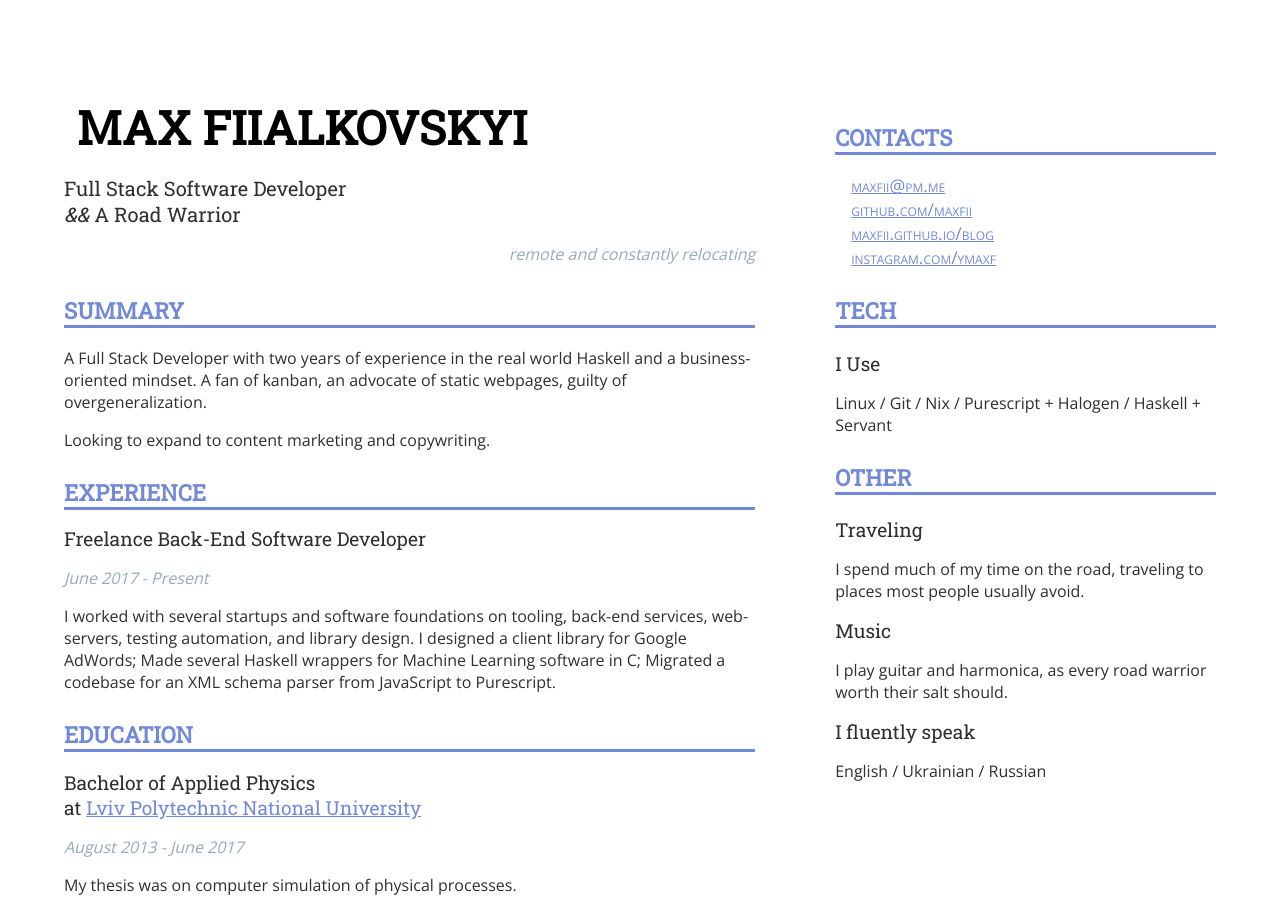
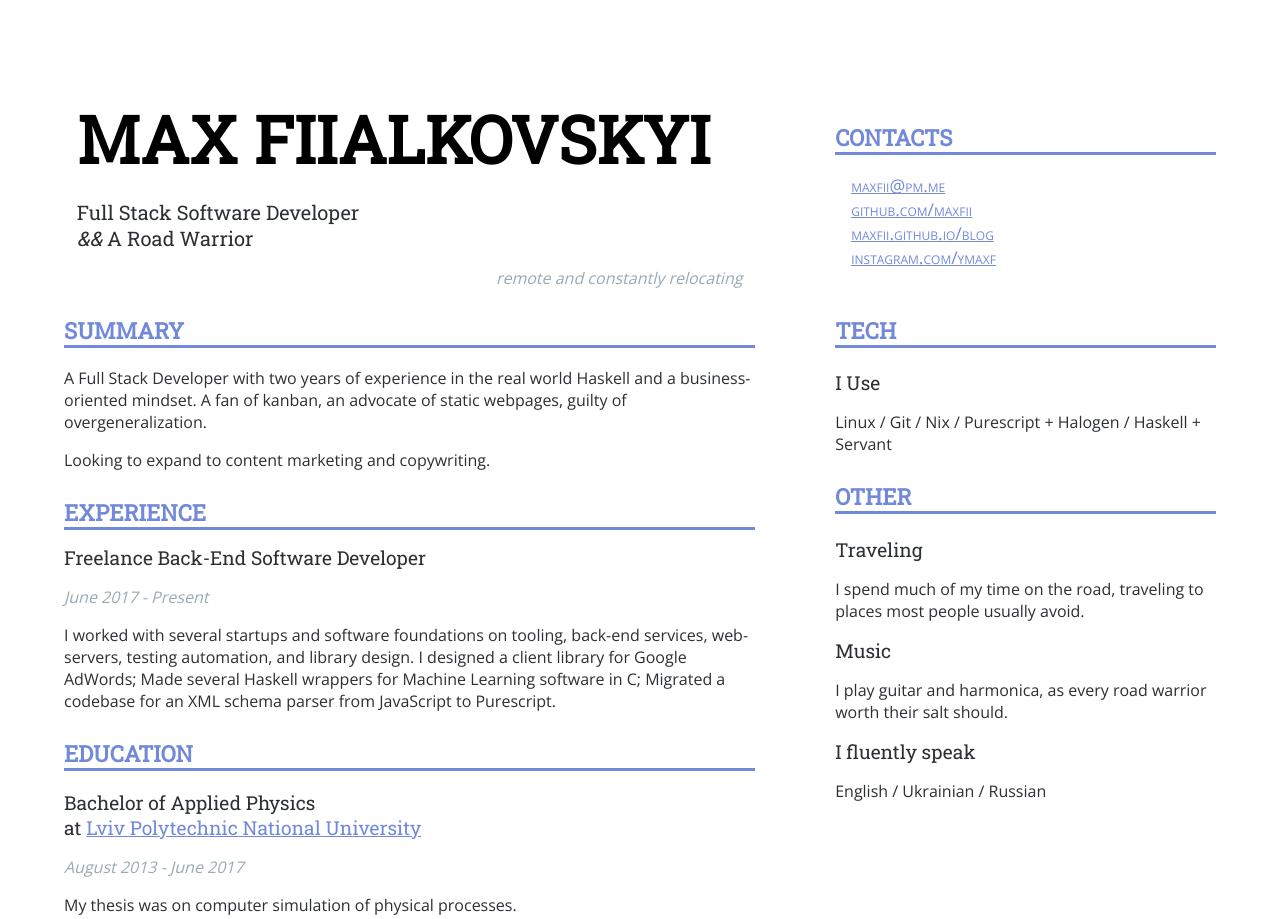
Before and after one commit to maxfii/resume, a plain HTML site: page index.html in a window 1280 px wide. Drawn offline with nearby package versions, Linux system fonts and the light colour scheme.

Commit message:
Fix header font size

```diff
--- a/style.css
+++ b/style.css
@@ -69,10 +69,13 @@ a {
 
     }
 
+    header {
+        margin:0 1vw;
+    }
+
     header>h1 {
         border-style: none;
-        font-size: 2.9em;
-        margin:0 1vw;
+        font-size: 5.1vw;
         color: black;
     }
 }
```
